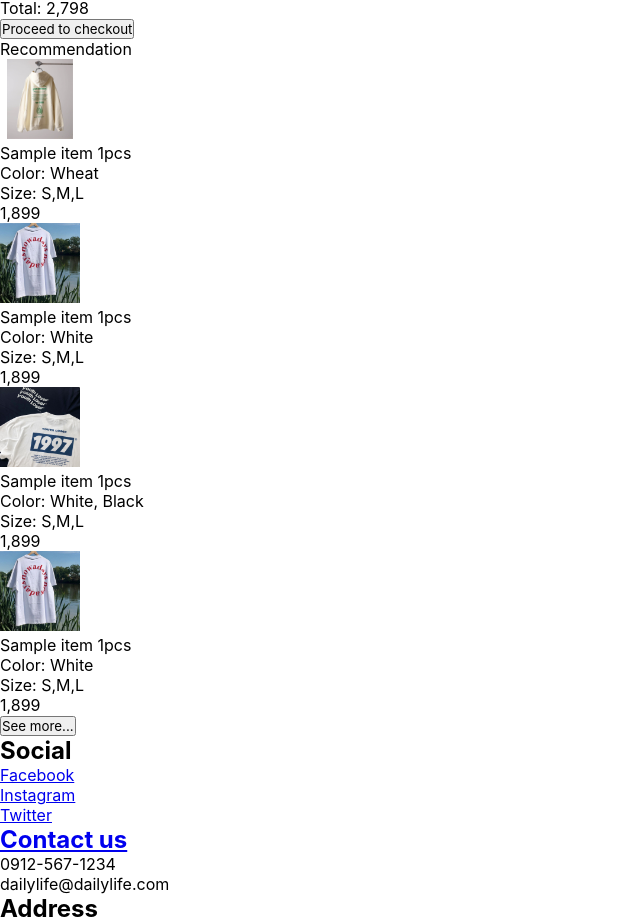
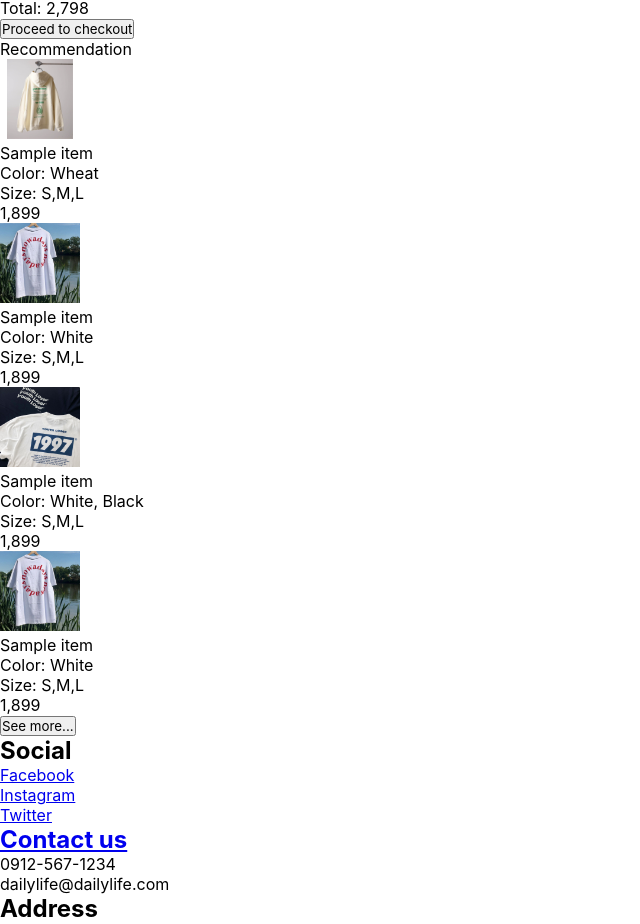
Before and after one commit to kensidiangco/ecommerce-college-project, a Next.js app: page /dailylife/cart in a window 1280 px wide. Shown: the part 894-1818 px from the top of the page, without its empty margins (0-640 px from the left). Built offline with nearby package versions, Linux system fonts and the light colour scheme.

Commit message:
fixing layout

```diff
--- a/pages/dailylife/cart.tsx
+++ b/pages/dailylife/cart.tsx
@@ -45,7 +45,7 @@ export default function Cart() {
 						<div className="p-2 md:p-5 flex flex-row items-center gap-4">
 							<Image src={"/first.jpeg"} width={80} height={80} objectFit="contain" alt="Sample image"/>
 							<div className="flex flex-col justify-center gap-px">
-								<p className="text-md font-semibold text-gray-700 dark:text-gray-50 transition delay-100">Sample item <span className="text-sm text-gray-500 dark:text-gray-400 transition delay-100">1pcs</span>
+								<p className="text-md font-semibold text-gray-700 dark:text-gray-50 transition delay-100">Sample item
 								</p>
 								<p className="text-sm text-gray-700 dark:text-gray-50 transition delay-100">Color: Wheat</p>
 								<p className="text-sm text-gray-700 dark:text-gray-50 transition delay-100">Size: S,M,L</p>
@@ -56,7 +56,7 @@ export default function Cart() {
 						<div className="p-2 md:p-5 flex flex-row items-center gap-4">
 							<Image src={"/second.jpeg"} width={80} height={80} objectFit="contain" alt="Sample image"/>
 							<div className="flex flex-col justify-center gap-px">
-								<p className="text-md font-semibold text-gray-700 dark:text-gray-50 transition delay-100">Sample item <span className="text-sm text-gray-500 dark:text-gray-400 transition delay-100">1pcs</span>
+								<p className="text-md font-semibold text-gray-700 dark:text-gray-50 transition delay-100">Sample item
 								</p>
 								<p className="text-sm text-gray-700 dark:text-gray-50 transition delay-100">Color: White</p>
 								<p className="text-sm text-gray-700 dark:text-gray-50 transition delay-100">Size: S,M,L</p>
@@ -67,7 +67,7 @@ export default function Cart() {
 						<div className="p-2 md:p-5 flex flex-row items-center gap-4">
 							<Image src={"/third.jpeg"} width={80} height={80} objectFit="contain" alt="Sample image"/>
 							<div className="flex flex-col justify-center gap-px">
-								<p className="text-md font-semibold text-gray-700 dark:text-gray-50 transition delay-100">Sample item <span className="text-sm text-gray-500 dark:text-gray-400 transition delay-100">1pcs</span>
+								<p className="text-md font-semibold text-gray-700 dark:text-gray-50 transition delay-100">Sample item
 								</p>
 								<p className="text-sm text-gray-700 dark:text-gray-50 transition delay-100">Color: White, Black</p>
 								<p className="text-sm text-gray-700 dark:text-gray-50 transition delay-100">Size: S,M,L</p>
@@ -78,7 +78,7 @@ export default function Cart() {
 						<div className="p-2 md:p-5 flex flex-row items-center gap-4">
 							<Image src={"/second.jpeg"} width={80} height={80} objectFit="contain" alt="Sample image"/>
 							<div className="flex flex-col justify-center gap-px">
-								<p className="text-md font-semibold text-gray-700 dark:text-gray-50 transition delay-100">Sample item <span className="text-sm text-gray-500 dark:text-gray-400 transition delay-100">1pcs</span>
+								<p className="text-md font-semibold text-gray-700 dark:text-gray-50 transition delay-100">Sample item
 								</p>
 								<p className="text-sm text-gray-700 dark:text-gray-50 transition delay-100">Color: White</p>
 								<p className="text-sm text-gray-700 dark:text-gray-50 transition delay-100">Size: S,M,L</p>
```
